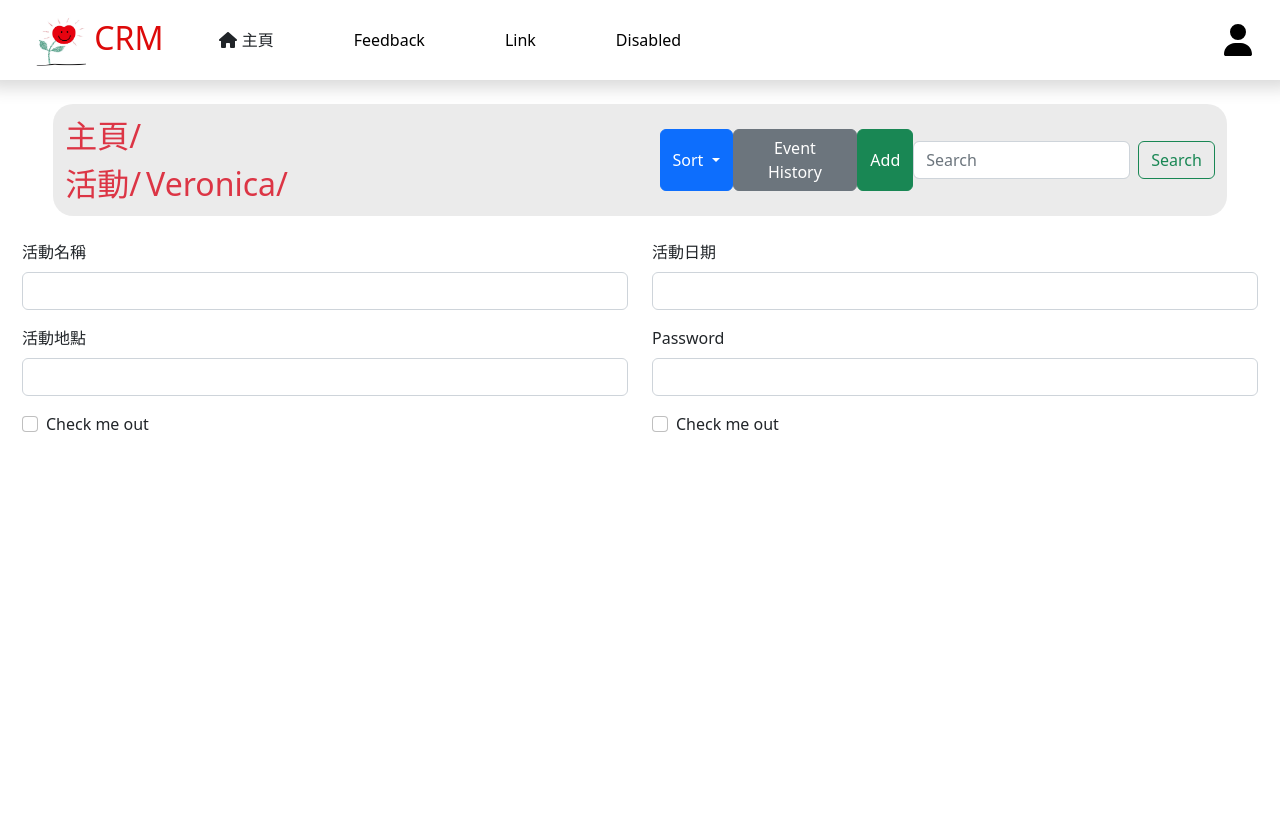
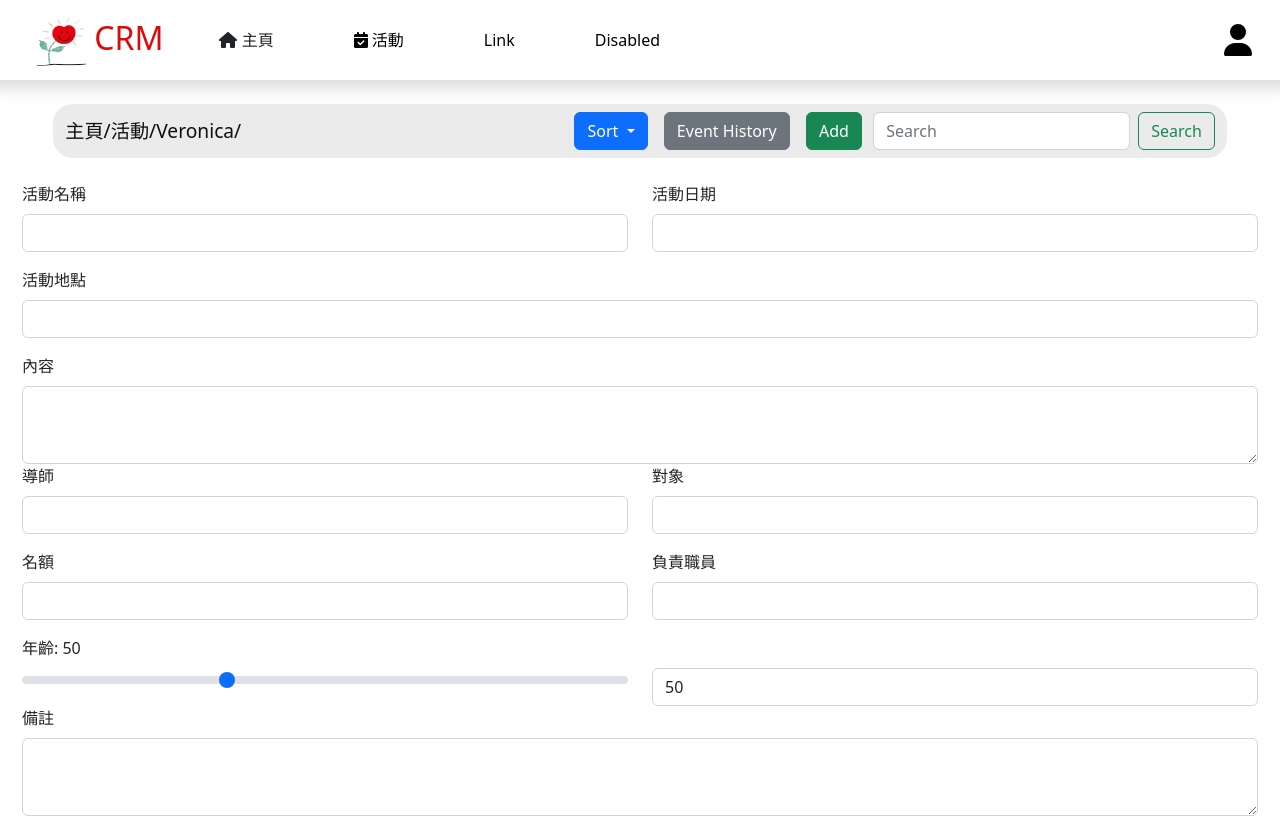
Before and after one commit to YUFOHON/Event-Management-System, a Vue app: page /events in a window 1280 px wide. Built offline with nearby package versions, Linux system fonts and the light colour scheme.

Commit message:
[navBar_animation]

```diff
--- a/src/components/Bruce/eventForm.vue
+++ b/src/components/Bruce/eventForm.vue
@@ -7,34 +7,77 @@
                     <label for="eventName" class="form-label">活動名稱</label>
                     <input type="email" class="form-control" id="eventName" aria-describedby="emailHelp">
                 </div>
-                <div class="mb-3">
-                    <label for="eventDate" class="form-label">活動地點</label>
-                    <input type="password" class="form-control" id="exampleInputPassword1">
-                </div>
-                <div class="mb-3 form-check">
-                    <input type="checkbox" class="form-check-input" id="exampleCheck1">
-                    <label class="form-check-label" for="exampleCheck1">Check me out</label>
-                </div>
-
 
 
             </div>
             <div class="col">
                 <div class="mb-3">
                     <label for="eventDate" class="form-label">活動日期</label>
-                    <input type="email" class="form-control" id="exampleInputEmail1" aria-describedby="emailHelp">
+                    <input type="text" class="form-control" id="Date" aria-describedby="emailHelp">
                 </div>
-                <div class="mb-3">
-                    <label for="exampleInputPassword1" class="form-label">Password</label>
-                    <input type="password" class="form-control" id="exampleInputPassword1">
-                </div>
-                <div class="mb-3 form-check">
-                    <input type="checkbox" class="form-check-input" id="exampleCheck1">
-                    <label class="form-check-label" for="exampleCheck1">Check me out</label>
-                </div>
+            </div>
+        </div>
+        <div class="row">
+            <div class="mb-3">
+                <label for="eventLocation" class="form-label">活動地點</label>
+                <input type="text" class="form-control" id="Location">
+            </div>
 
 
+        </div>
+        <div class="row">
+            <div class="mb-3">
+                <label for="content" class="form-label">內容</label>
+                <textarea class="form-control" aria-label="With textarea"></textarea>
+            </div>
+        </div>
 
+        <div class="row">
+            <div class="col">
+                <div class="mb-3">
+                    <label for="coach" class="form-label">導師</label>
+                    <input type="text" class="form-control" id="coach" aria-describedby="emailHelp">
+                </div>
+            </div>
+            <div class="col">
+                <div class="mb-3">
+                    <label for="object" class="form-label">對象</label>
+                    <input type="text" class="form-control" id="object" aria-describedby="emailHelp">
+                </div>
+            </div>
+        </div>
+
+        <div class="row">
+            <div class="col">
+                <div class="mb-3">
+                    <label for="quota" class="form-label">名額</label>
+                    <input type="number" class="form-control" id="quota" aria-describedby="emailHelp">
+                </div>
+            </div>
+            <div class="col">
+                <div class="mb-3">
+                    <label for="staff" class="form-label">負責職員</label>
+                    <input type="text" class="form-control" id="staff" aria-describedby="emailHelp">
+                </div>
+            </div>
+        </div>
+        <div class="row">
+
+            <label for="age" class="form-label">年齡: {{ age }}</label>
+            <div class="col">
+                <input v-model="age" type="range" class="form-range" min="0" max="150" id="age">
+            </div>
+            <div class="col">
+                <input v-model="age" type="number" class="form-control" id="age" min="0" max="150" >
+
+            </div>
+        </div>
+
+
+        <div class="row">
+            <div class="mb-3">
+                <label for="Remark" class="form-label">備註</label>
+                <textarea class="form-control" aria-label="With textarea"></textarea>
             </div>
         </div>
     </form>
@@ -42,7 +85,25 @@
 </template>
 
 <script>
+import { ref, onMounted } from 'vue'
 
+export default {
+
+    name: 'formView',
+    props: {
+        msg: String
+    },
+    setup() {
+        const age = ref(50)
+
+        onMounted(() => {
+
+        })
+        return {
+            age
+        }
+    }
+}
 </script>
 
 <style scoped>
@@ -52,4 +113,8 @@
     margin-right: 10px;
     margin-left: 10px;
 }
+
+textarea {
+    height: 83%;
+}
 </style>
--- a/src/components/Bruce/navSecondBar.vue
+++ b/src/components/Bruce/navSecondBar.vue
@@ -3,13 +3,14 @@
     <nav class="navbar navbar-expand-lg bg-body-tertiary d-flex justify-content-between ">
       <div class="container-flex ">
 
-        <a v-for="a in props.arr" :key="a.name" class="navbar-brand text-danger" :href=a.URL>{{ a.name }}/</a>
-
+        <a v-for="a in props.arr" :key="a.name" :href=a.URL>{{ a.name }}/</a>
+        <!-- class="navbar-brand text-danger" -->
       </div>
 
-      <div  class="d-flex-button">
+      <div class="d-flex-button">
 
-        <button v-if="props.sortButton" type="button" class="btn btn-primary dropdown-toggle" data-bs-toggle="dropdown" aria-expanded="false">
+        <button v-if="props.sortButton" type="button" class="btn btn-primary dropdown-toggle" data-bs-toggle="dropdown"
+          aria-expanded="false">
           Sort
           <ul class="dropdown-menu">
             <li><a class="dropdown-item" href="#">Date Ascending</a></li>
@@ -45,10 +46,10 @@ export default {
   name: 'navSecondBar',
   props: {
     arr: Array,
-    sortButton: {Boolean, default: false},
-    eventHistoryButton:{Boolean, default: false},
-    addButton: {Boolean, default: false},
-    search:{Boolean, default: false},
+    sortButton: { Boolean, default: false },
+    eventHistoryButton: { Boolean, default: false },
+    addButton: { Boolean, default: false },
+    search: { Boolean, default: false },
   },
   setup(props) {
 
@@ -84,13 +85,24 @@ export default {
 
 .dropdown-menu {
 
-  background-color: #c1c1c153;
+  /* background-color: #c1c1c153; */
 
 }
 
 .dropdown-item:hover {
+  background-color: #99e7f7d3;
+}
 
-  background-color: #99e7f7d3;
+a {
+  color: #000000ef;
+  text-decoration: none;
+  /* size of text increse */
+  font-size: 1.2rem;
 
 }
+
+a:hover {
+  background-color: #99e7f7d3;
+  border-radius: 10px;
+}
 </style>
--- a/src/components/public/navBar.vue
+++ b/src/components/public/navBar.vue
@@ -4,22 +4,26 @@
     <!-- <div class="d-flex  align-items-center"> -->
 
     <div class="d-flex align-items-center  me-auto p-2">
-      <a class="navbar-brand px-4 " href="#">
+      <a class="navbar-brand px-4 " href="/">
         <img src="@/assets/CCF.jpg" alt="Bootstrap" width="50" height="50">
         CRM
       </a>
       <ul class="nav gap-5  ">
         <li class="nav-item">
           <a @mouseover="hover = true" @mouseleave="hover = false" class="nav-link  text-dark" aria-current="page"
-            href="#">
-
+            href="/">
             <font-awesome-icon v-if="hover == true" icon="fa-solid fa-house" bounce />
             <font-awesome-icon v-if="hover == false" icon="fa-solid fa-house" />
             主頁
           </a>
         </li>
         <li class="nav-item">
-          <a class="nav-link" href="#">Feedback</a>
+
+          <a @mouseover="hoverEvent = true" @mouseleave="hoverEvent = false" class="nav-link" href="/events">
+            <font-awesome-icon v-if="hoverEvent" icon="fa-solid fa-calendar-check" bounce />
+            <font-awesome-icon v-if="!hoverEvent" icon="fa-solid fa-calendar-check" />
+            活動
+          </a>
         </li>
         <li class="nav-item">
           <a class="nav-link" href="#">Link</a>
@@ -58,9 +62,13 @@ export default {
   setup() {
     let hover = ref(false)
     let hoverUser = ref(false)
+    let hoverEvent = ref(false)
+    let show = ref(true)
     return {
       hover,
-      hoverUser
+      hoverUser,
+      hoverEvent,
+      show
     }
   }
 }
@@ -94,4 +102,20 @@ export default {
 .nav-link {
   color: #000000;
 }
+
+img {
+  /* write a animation effect to make the image rotate */
+
+
+}
+
+/* .fade-enter-active,
+.fade-leave-active {
+  transition: opacity 0.5s ease;
+}
+
+.fade-enter-from,
+.fade-leave-to {
+  opacity: 0;
+} */
 </style>
```
